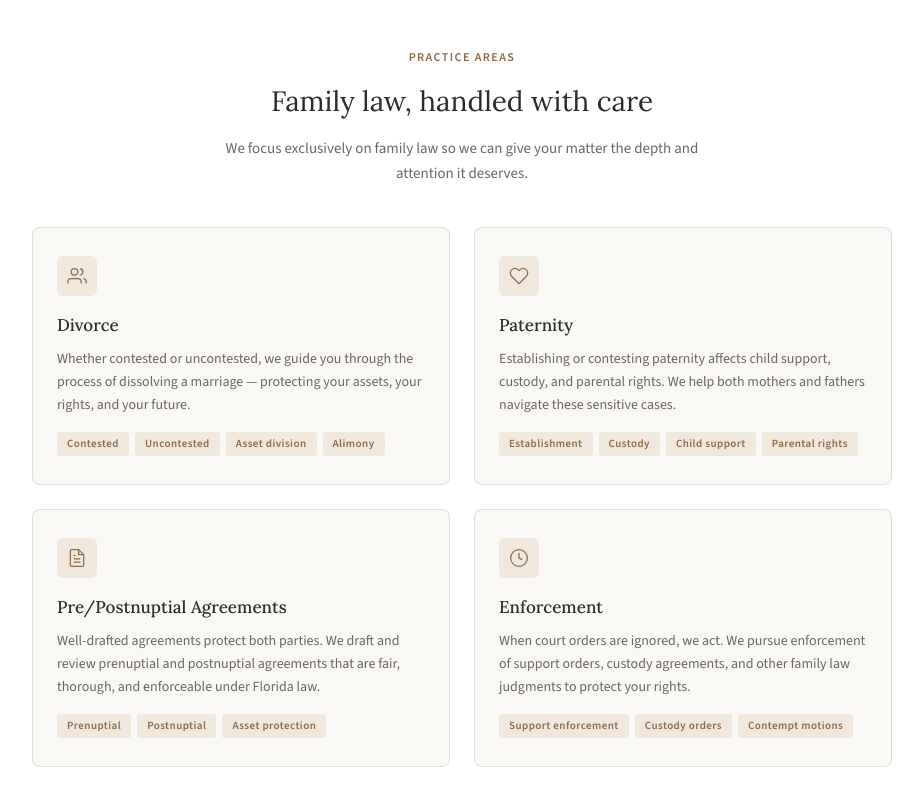
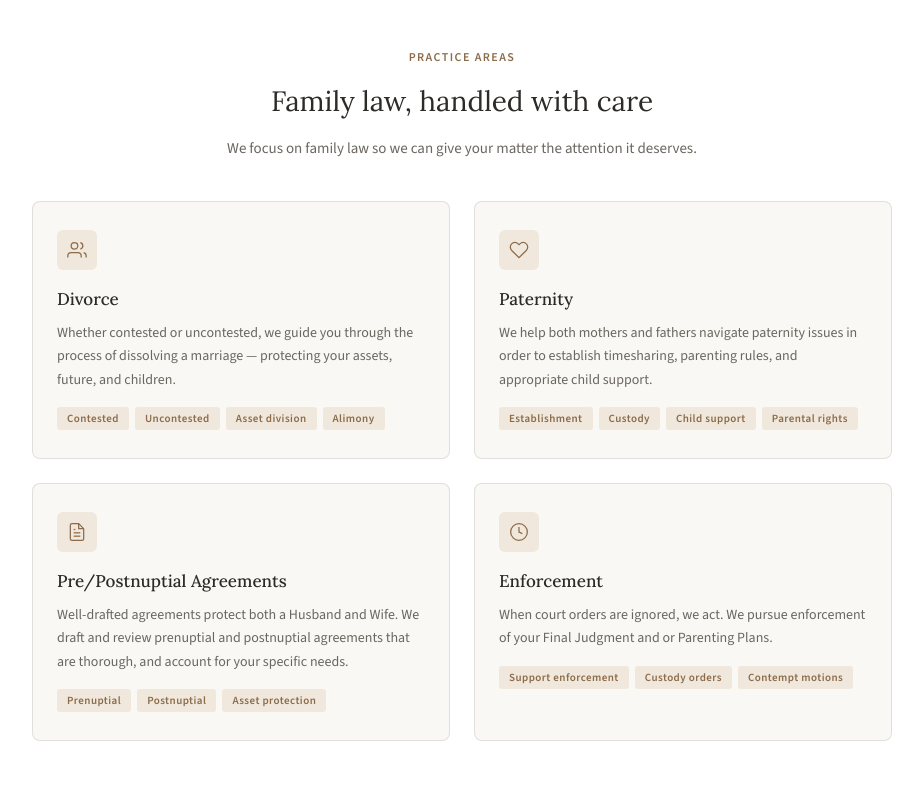
Before and after one commit to rmarger/Marger, a website: page index.html in a window 1280 px wide. Shown: the part 600-1400 px from the top of the page, without its empty margins (178-1101 px from the left). Drawn offline with nearby package versions, Linux system fonts and the light colour scheme; no server answers.

Commit message:
Update index.html

```diff
--- a/index.html
+++ b/index.html
@@ -189,14 +189,14 @@
   <div class="practices-inner">
     <p class="section-label">Practice Areas</p>
     <h2 class="section-heading">Family law, handled with care</h2>
-    <p class="section-sub">We focus exclusively on family law so we can give your matter the depth and attention it deserves.</p>
+    <p class="section-sub">We focus on family law so we can give your matter the attention it deserves.</p>
     <div class="practice-grid">
       <div class="practice-card">
         <div class="practice-icon">
           <svg viewBox="0 0 24 24"><path d="M17 21v-2a4 4 0 0 0-4-4H5a4 4 0 0 0-4 4v2"/><circle cx="9" cy="7" r="4"/><path d="M23 21v-2a4 4 0 0 0-3-3.87"/><path d="M16 3.13a4 4 0 0 1 0 7.75"/></svg>
         </div>
         <p class="practice-name">Divorce</p>
-        <p class="practice-desc">Whether contested or uncontested, we guide you through the process of dissolving a marriage — protecting your assets, your rights, and your future.</p>
+        <p class="practice-desc">Whether contested or uncontested, we guide you through the process of dissolving a marriage — protecting your assets, future, and children.</p>
         <div class="practice-tags">
           <span class="practice-tag">Contested</span>
           <span class="practice-tag">Uncontested</span>
@@ -209,7 +209,7 @@
           <svg viewBox="0 0 24 24"><path d="M20.84 4.61a5.5 5.5 0 0 0-7.78 0L12 5.67l-1.06-1.06a5.5 5.5 0 0 0-7.78 7.78l1.06 1.06L12 21.23l7.78-7.78 1.06-1.06a5.5 5.5 0 0 0 0-7.78z"/></svg>
         </div>
         <p class="practice-name">Paternity</p>
-        <p class="practice-desc">Establishing or contesting paternity affects child support, custody, and parental rights. We help both mothers and fathers navigate these sensitive cases.</p>
+        <p class="practice-desc"> We help both mothers and fathers navigate paternity issues in order to establish timesharing, parenting rules, and appropriate child support.</p>
         <div class="practice-tags">
           <span class="practice-tag">Establishment</span>
           <span class="practice-tag">Custody</span>
@@ -222,7 +222,7 @@
           <svg viewBox="0 0 24 24"><path d="M14 2H6a2 2 0 0 0-2 2v16a2 2 0 0 0 2 2h12a2 2 0 0 0 2-2V8z"/><polyline points="14 2 14 8 20 8"/><line x1="16" y1="13" x2="8" y2="13"/><line x1="16" y1="17" x2="8" y2="17"/><polyline points="10 9 9 9 8 9"/></svg>
         </div>
         <p class="practice-name">Pre/Postnuptial Agreements</p>
-        <p class="practice-desc">Well-drafted agreements protect both parties. We draft and review prenuptial and postnuptial agreements that are fair, thorough, and enforceable under Florida law.</p>
+        <p class="practice-desc">Well-drafted agreements protect both a Husband and Wife. We draft and review prenuptial and postnuptial agreements that are thorough, and account for your specific needs.</p>
         <div class="practice-tags">
           <span class="practice-tag">Prenuptial</span>
           <span class="practice-tag">Postnuptial</span>
@@ -234,7 +234,7 @@
           <svg viewBox="0 0 24 24"><circle cx="12" cy="12" r="10"/><polyline points="12 6 12 12 16 14"/></svg>
         </div>
         <p class="practice-name">Enforcement</p>
-        <p class="practice-desc">When court orders are ignored, we act. We pursue enforcement of support orders, custody agreements, and other family law judgments to protect your rights.</p>
+        <p class="practice-desc">When court orders are ignored, we act. We pursue enforcement of your Final Judgment and or Parenting Plans.</p>
         <div class="practice-tags">
           <span class="practice-tag">Support enforcement</span>
           <span class="practice-tag">Custody orders</span>
@@ -272,7 +272,7 @@
       <p class="section-label">About the Firm</p>
       <h2 class="section-heading">Personal attention. Real results.</h2>
       <p class="about-body">At Marger Law Firm, P.A., we believe every client deserves clear advice and a dedicated advocate. We take time to understand your situation and work tirelessly to protect your rights and interests.</p>
-      <p class="about-body">Based in Florida and focused exclusively on family law, we bring depth of knowledge and personal attention to every matter we handle.</p>
+      <p class="about-body">Based in Florida and focused on family law, we bring depth of knowledge and personal attention to every matter we handle.</p>
       <div class="trust-items">
         <span class="trust-badge">Licensed in Florida</span>
         <span class="trust-badge">Free consultations</span>
```
